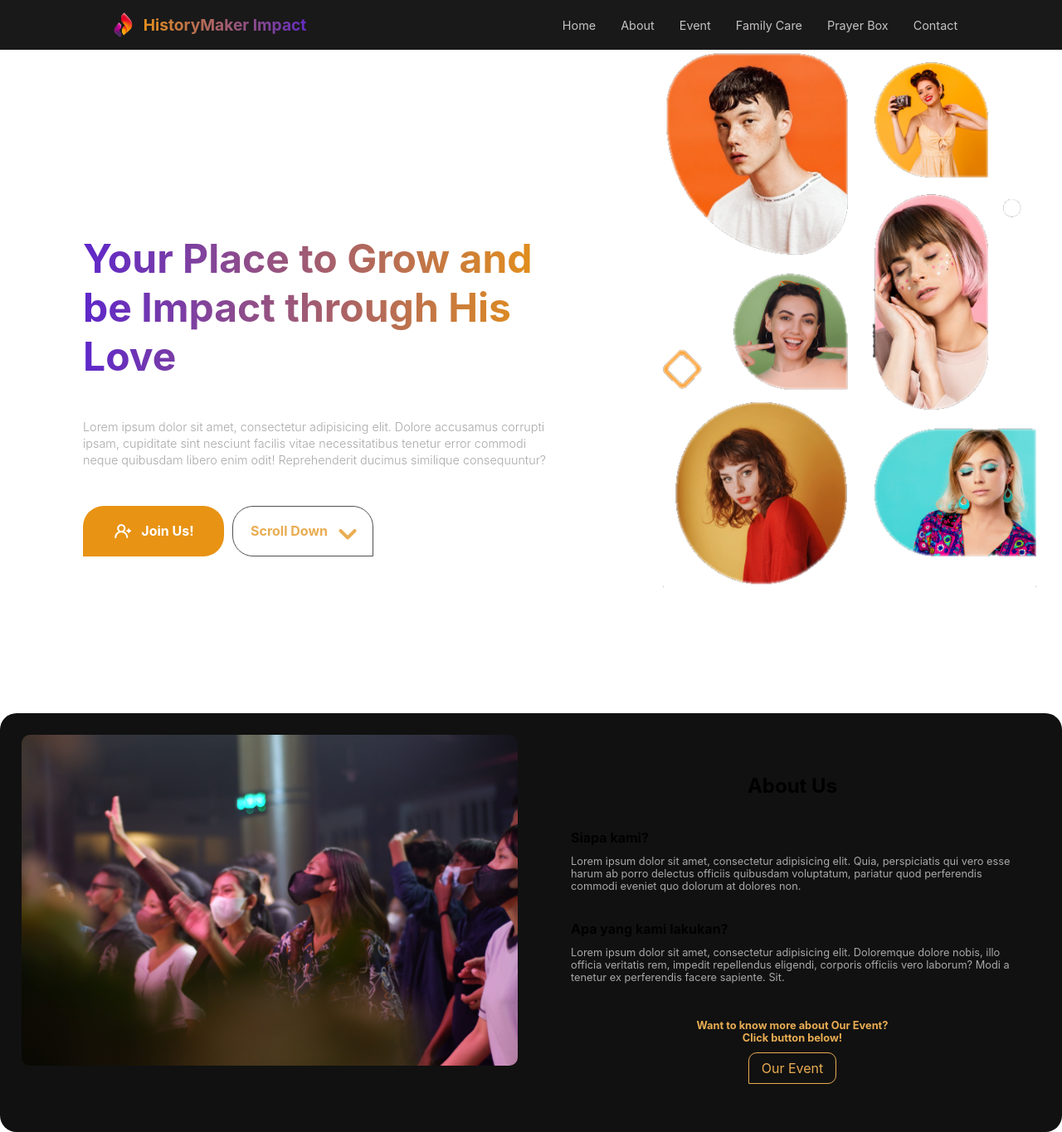
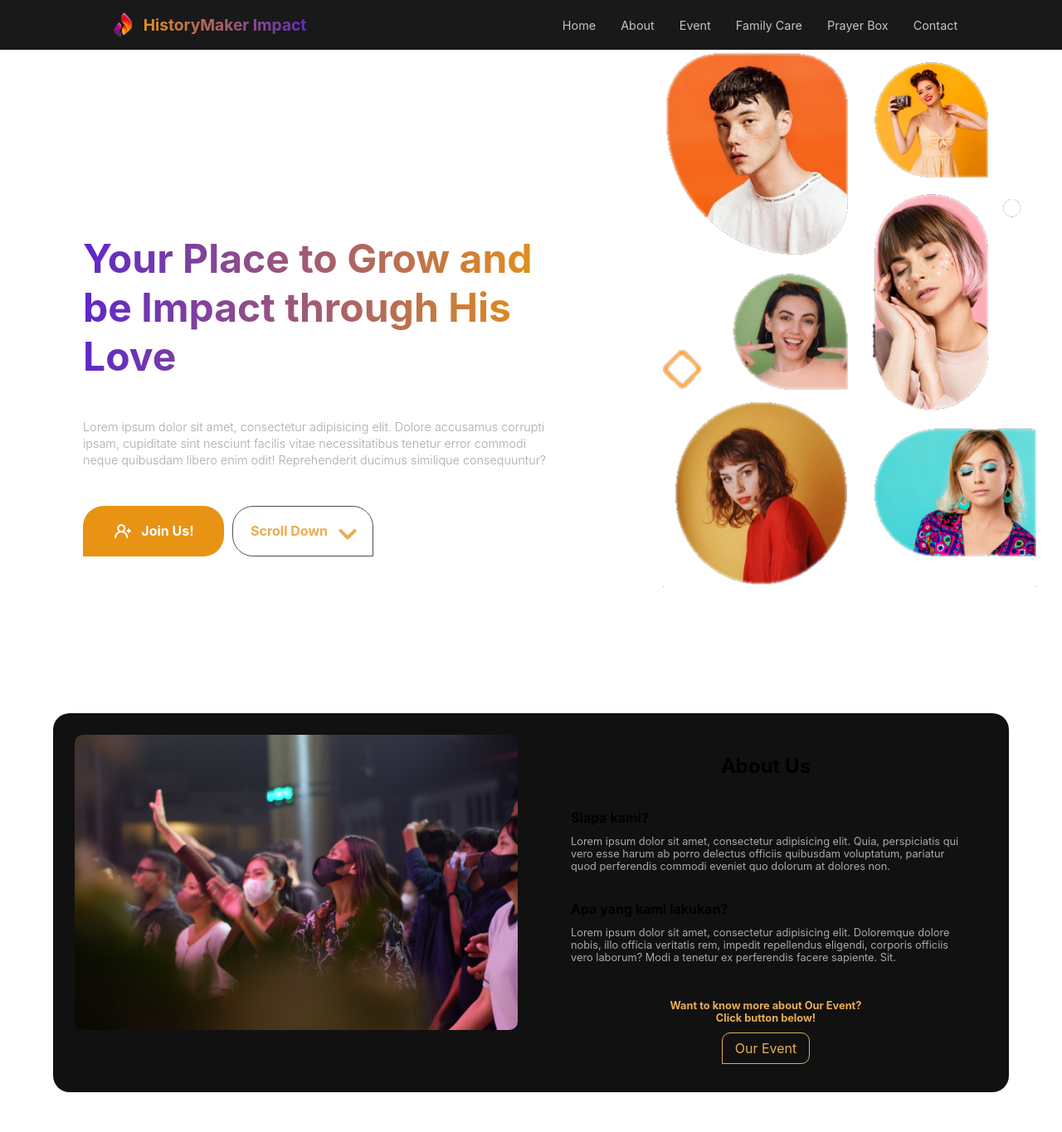
Before and after one commit to RonaldoWidiantoSiswoyo/hmi-web, a Next.js app: page / in a window 1280 px wide. Shown: the whole page at 83% size. After the commit the page ends 1317 px from the top, so only its background shows below. Built offline with nearby package versions, Linux system fonts and the light colour scheme.

Commit message:
ahaasda commit

```diff
--- a/components/About/About.module.css
+++ b/components/About/About.module.css
@@ -1,4 +1,4 @@
-.container {
+.container__about {
   width: 100%;
   height: auto;
   /* margin: 100px 0px; */
@@ -7,7 +7,7 @@
   align-items: center;
 }
 .section {
-  width: 100%;
+  width: 90%;
   height: auto;
   background-color: #111111;
   border-radius: 20px;
--- a/components/About/index.tsx
+++ b/components/About/index.tsx
@@ -7,7 +7,7 @@ import styles from "./About.module.css";
 SwiperCore.use([Autoplay, Pagination, Navigation]);
 export default function About() {
   return (
-    <div className={styles.container} id="about">
+    <div className={styles["container__about"]} id="about">
       <div className={styles.section}>
         <div className={styles["about__left-section"]}>
           <Swiper
```
